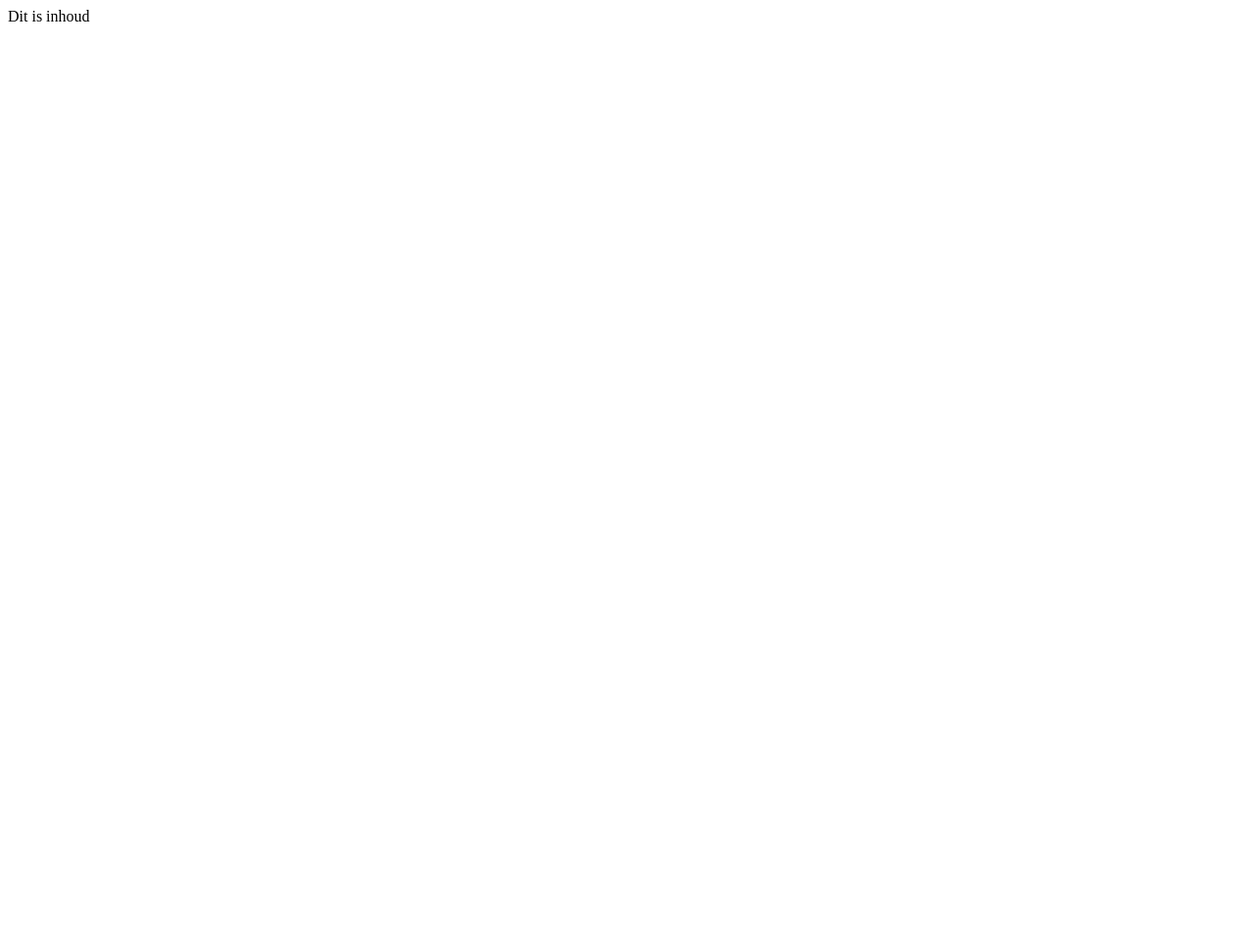
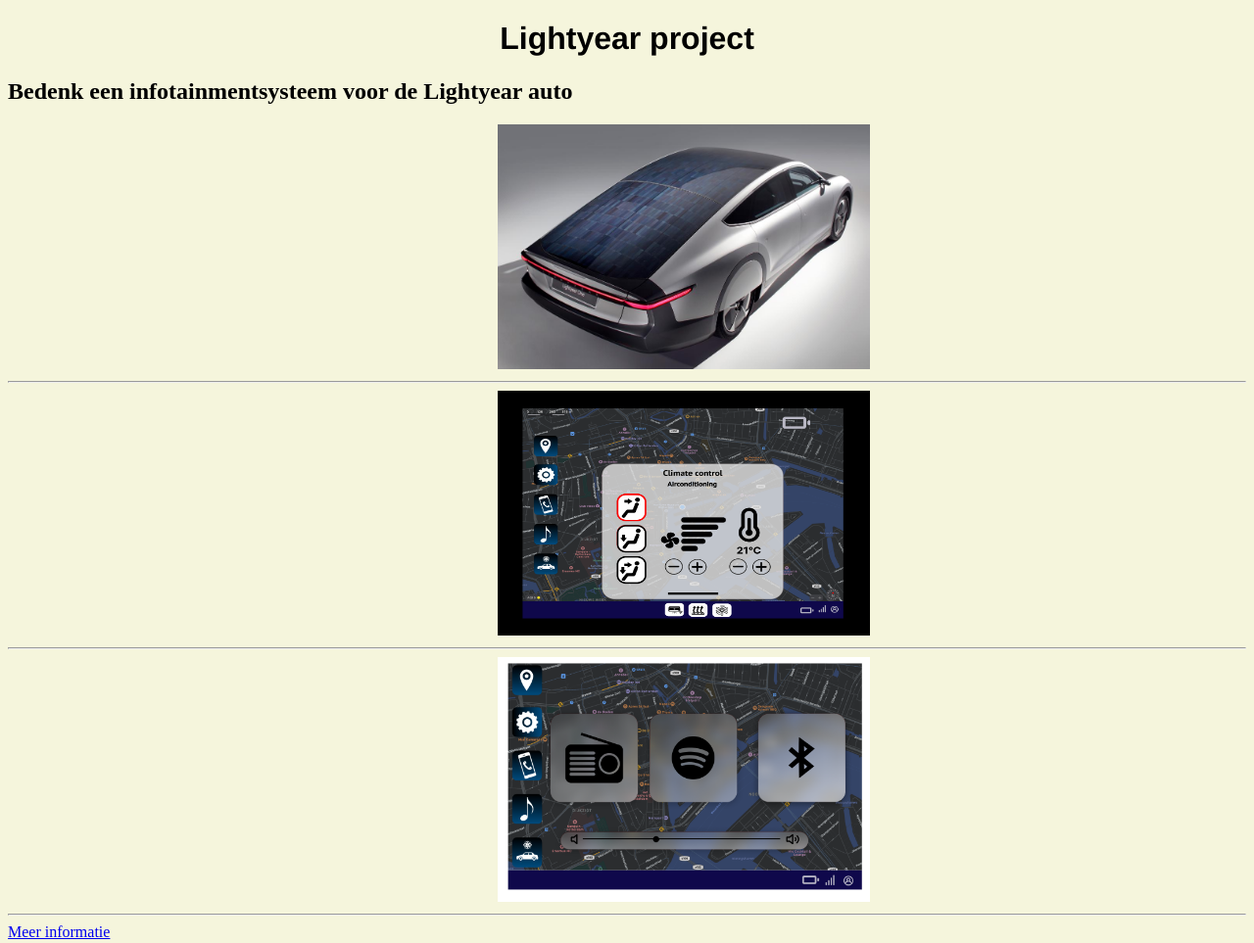
Before and after one commit to lennartvp01/workshop-css, a plain HTML site: page index.html in a window 1280 px wide. Shown: the whole page at 98% size. Before the commit the page ends 800 px from the top, so only its background shows below. Drawn offline with Linux system fonts and the light colour scheme.

Commit message:
portfolio

```diff
--- a/index.html
+++ b/index.html
@@ -1 +1,26 @@
-Dit is inhoud
+<!DOCTYPE html>
+<html>
+<head>
+    <title>Infotainment systeem</title>
+    <link rel="stylesheet" href="style.css">
+</head>
+
+<body>
+
+<h1>Lightyear project</h1>
+<h2>Bedenk een infotainmentsysteem voor de Lightyear auto</h2>
+
+<img src="Lightyear car.jpg"/>
+<hr>
+<img src="projectfoto 1.png"/>
+<hr>
+<img src="projectfoto 2.png"/>
+
+<hr>
+
+<a href="https://lightyear.one/impact">Meer informatie</a>
+
+
+
+</body>
+</html>
--- a/style.css
+++ b/style.css
@@ -1 +1,15 @@
-inhoud
+body{
+    background: beige;
+}
+
+h1{
+    text-align: center;
+    font-family: 'Franklin Gothic Medium', 'Arial Narrow', Arial, sans-serif;
+}
+
+img{
+    width: 380px;
+    height: 250px;
+    margin-left: 500px;
+    margin-right: auto;
+}
```
Also changed, not shown: Lightyear car.jpg (added), projectfoto 1.png (added), projectfoto 2.png (added).
